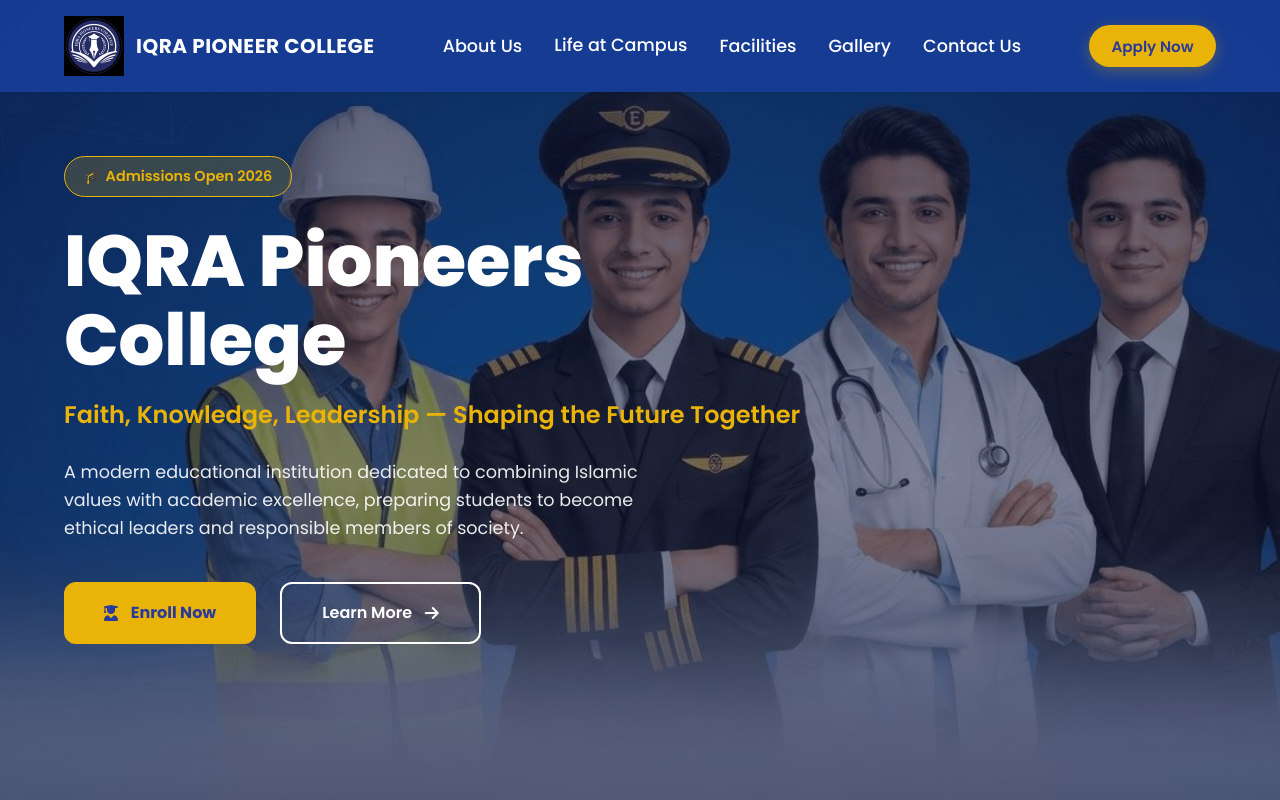
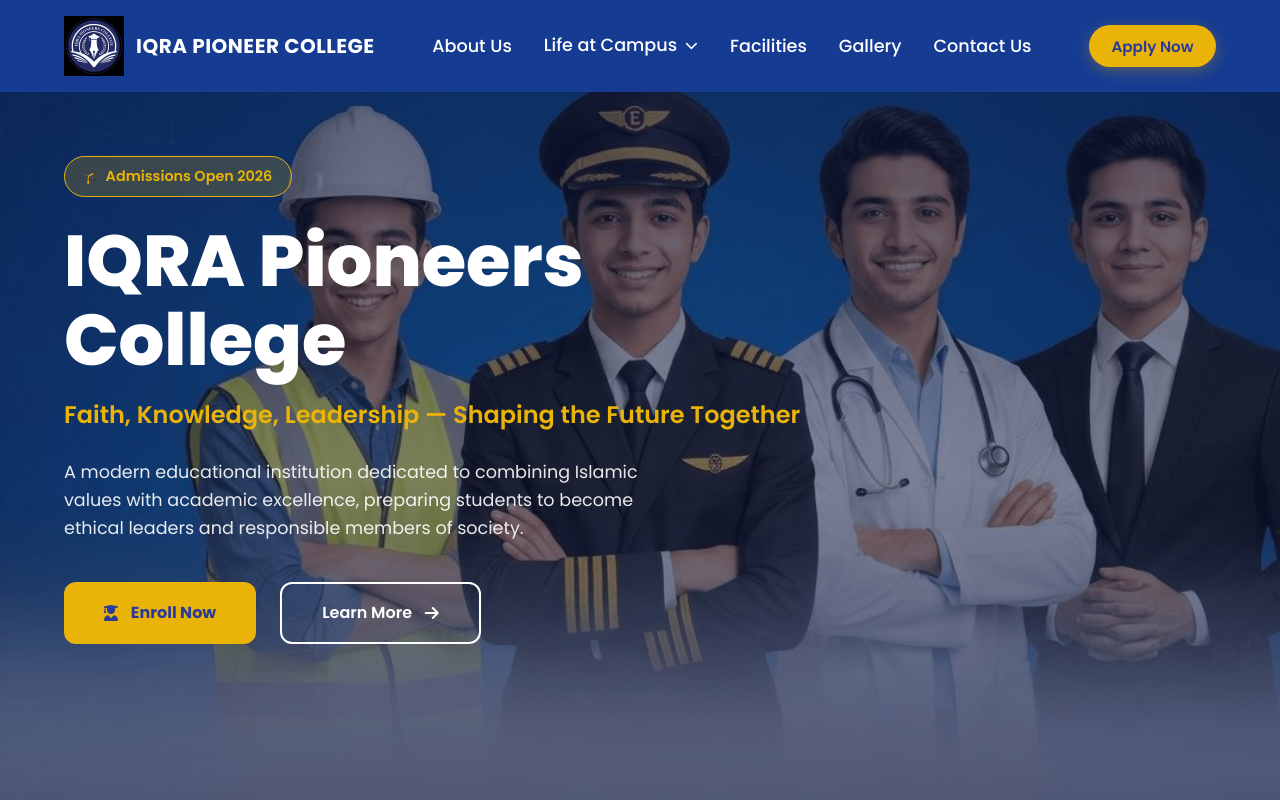
Before and after one commit to coder-363/-iQRA-website, a React (Vite) app: page / in a window 1280 px wide. Shown: the top 800 px of the page. Built offline with nearby package versions, Linux system fonts and the light colour scheme.

Commit message:
fix: restore mobile dropdown visibility for Life at Campus

```diff
--- a/src/components/Navbar.jsx
+++ b/src/components/Navbar.jsx
@@ -72,12 +72,16 @@ export default function Navbar() {
                   <li key={item.label} className="nav-item-dropdown" ref={dropdownRef}>
                     <button
                       className={`nav-link nav-dropdown-toggle${isLifeAtCampusActive ? ' active' : ''}${dropdownOpen ? ' open' : ''}`}
-                      onClick={() => setDropdownOpen((prev) => !prev)}
+                      onClick={(e) => {
+                        e.stopPropagation();
+                        setDropdownOpen((prev) => !prev);
+                      }}
                       aria-haspopup="true"
                       aria-expanded={dropdownOpen}
                       id="life-at-campus-dropdown-btn"
                     >
                       <span className="nav-link-text">{item.label}</span>
+                      <i className={`fas fa-chevron-down nav-chevron${dropdownOpen ? ' rotated' : ''}`} style={{ marginLeft: '8px', fontSize: '0.8rem' }}></i>
                     </button>
                     <div className={`nav-dropdown-menu${dropdownOpen ? ' open' : ''}`} id="life-at-campus-dropdown">
                       {item.dropdown.map(({ to, label, icon }) => (
--- a/src/index.css
+++ b/src/index.css
@@ -3449,6 +3449,12 @@ body {
         width: 100%;
     }
 
+    .nav-item-dropdown {
+        flex-direction: column !important;
+        align-items: center !important;
+        width: 100% !important;
+    }
+
     .nav-link {
         font-size: 1.3rem !important;
         color: #fff !important;
```
